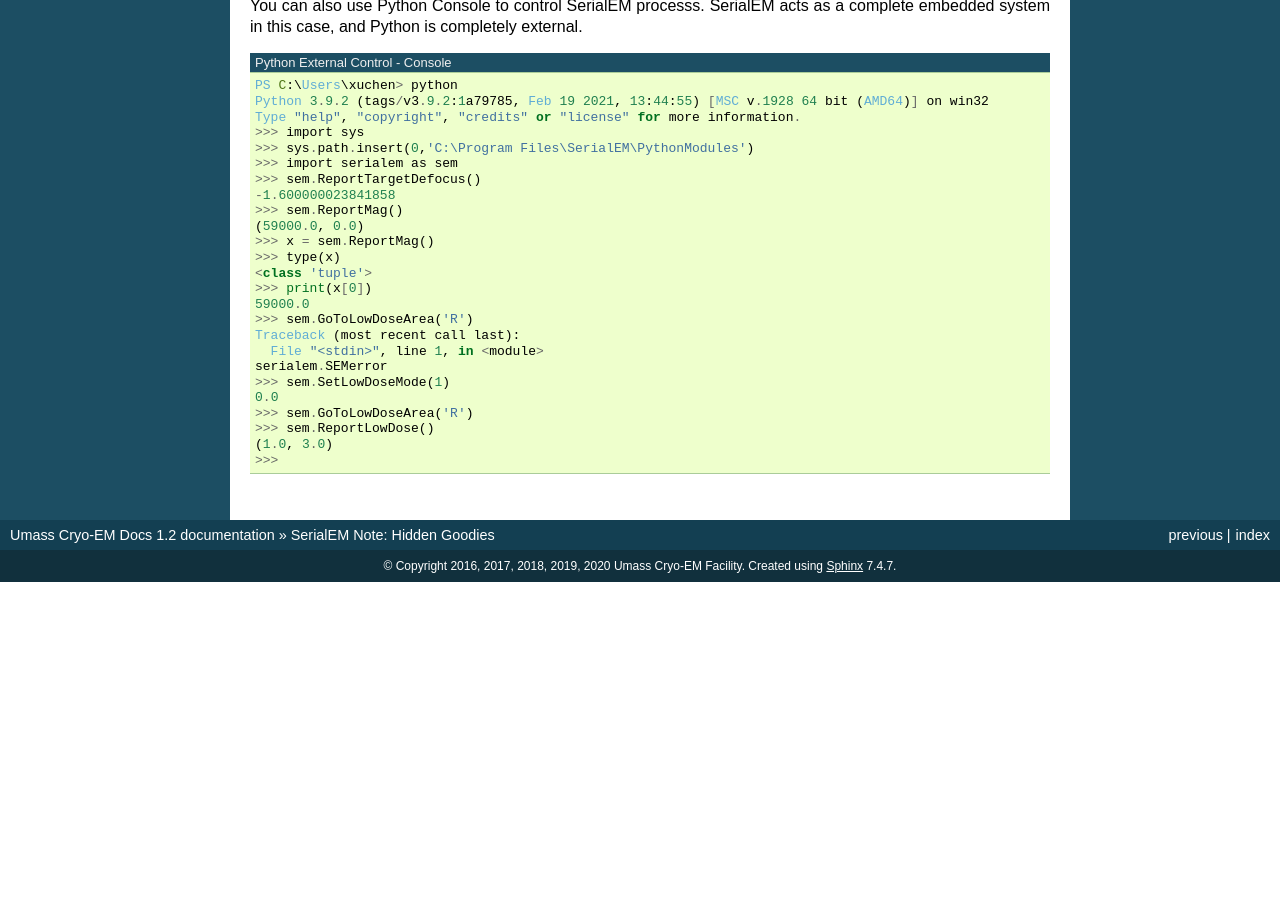
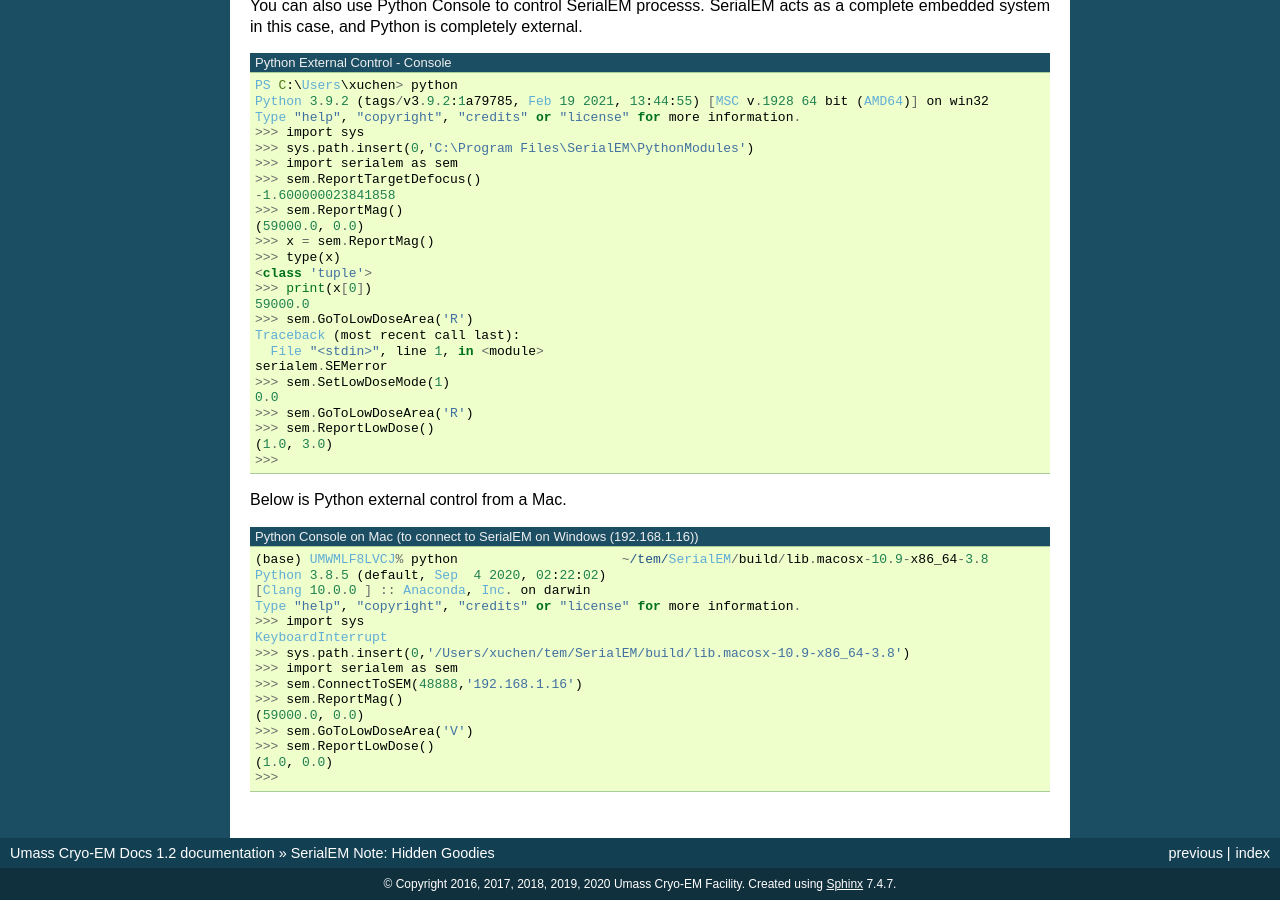
Before and after one commit to xuchen66/sphinx-emdocs, a Sphinx documentation site: the page built from source/serialem-note-hidden-goodies.rst, in a window 1280 px wide and 900 px high, scrolled down 5750 px. Built offline with Sphinx 7.4.7, drawn with Linux system fonts in a browser that asks for light colours; pages that are not in the unit, such as notebooks, are missing from menus; before the commit the page ends 6332 px from its top, so only the background shows below that; some of the changed text lies outside the part shown.

Commit message:
Update serialem-note-hidden-goodies.rst

```diff
--- a/source/serialem-note-hidden-goodies.rst
+++ b/source/serialem-note-hidden-goodies.rst
@@ -6,7 +6,7 @@
 :Author: Chen Xu
 :Contact: <Chen.Xu@umassmed.edu>
 :Date-created: Nov 21, 2020
-:Last-updated: May 1, 2021
+:Last-updated: May 3, 2021
 
 .. glossary::
 
@@ -385,3 +385,24 @@
    >>> sem.ReportLowDose()
    (1.0, 3.0)
    >>>
+
+Below is Python external control from a Mac.
+
+.. code-block:: ruby
+   :caption: Python Console on Mac (to connect to SerialEM on Windows (192.168.1.16))
+
+   (base) UMWMLF8LVCJ% python                     ~/tem/SerialEM/build/lib.macosx-10.9-x86_64-3.8
+   Python 3.8.5 (default, Sep  4 2020, 02:22:02)
+   [Clang 10.0.0 ] :: Anaconda, Inc. on darwin
+   Type "help", "copyright", "credits" or "license" for more information.
+   >>> import sys
+   KeyboardInterrupt
+   >>> sys.path.insert(0,'/Users/xuchen/tem/SerialEM/build/lib.macosx-10.9-x86_64-3.8')
+   >>> import serialem as sem
+   >>> sem.ConnectToSEM(48888,'192.168.1.16')
+   >>> sem.ReportMag()
+   (59000.0, 0.0)
+   >>> sem.GoToLowDoseArea('V')
+   >>> sem.ReportLowDose()
+   (1.0, 0.0)
+   >>>
```
